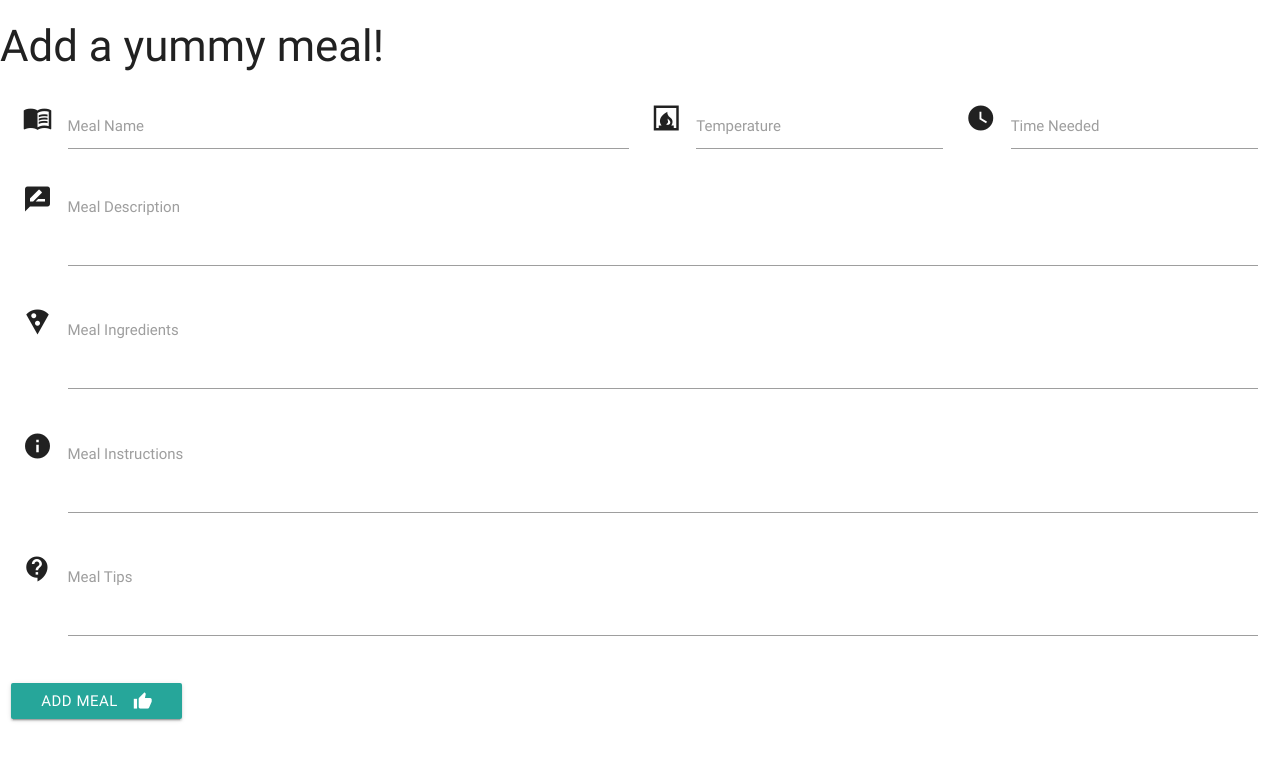
After one commit to DanArmstrong124/cook-book, a Flask app: page /add_meals in a window 1280 px wide. The commit adds this page. Shown: the top 761 px of the page. Run offline with Flask 2, Linux system fonts and the light colour scheme; data that the repository does not hold is empty; some libraries are stand-ins or nearby versions.

Commit message:
Added Form

```diff
--- a/app.py
+++ b/app.py
@@ -15,11 +15,22 @@ app.config["MONGO_URI"] = os.environ.get("MONGO_URI")
 
 mongo = PyMongo(app)
 
-
 @app.route('/')
 @app.route('/get_meals')
 def get_meals():
     return render_template("meals.html", meals=mongo.db.meals.find())
+
+@app.route('/add_meals')
+def add_meals():
+    return render_template("addmeal.html",
+    categories=mongo.db.categories.find())
+
+@app.route('/insert_meal', methods=['POST'])
+def insert_meal():
+    meals = mongo.db.meals
+    meals.insert_one(request.form)
+
+
 
 
 if __name__ == '__main__':
--- /dev/null
+++ b/templates/addmeal.html
@@ -0,0 +1,52 @@
+{% extends 'main.html' %} {% block content %}
+
+<h3>Add a yummy meal!</h3>
+
+<div class="row">
+    <form action="" method="POST" class="col s12">
+      <div class="row">
+        <div class="input-field col s6">
+          <i class="material-icons prefix">menu_book</i>
+          <input id="meal_name" name="meal_name" type="text" class="validate">
+          <label for="meal_name">Meal Name</label>
+        </div>
+        <div class="input-field col s3">
+          <i class="material-icons prefix">fireplace</i>
+          <input id="category_name" name="category_name" type="text" class="validate">
+          <label for="category_name">Temperature</label>
+        </div>
+        <div class="input-field col s3">
+          <i class="material-icons prefix">watch_later</i>
+          <input id="meal_time" name="meal_time" type="text" class="validate">
+          <label for="meal_time">Time Needed</label>
+        </div>
+        <div class="input-field col s12">
+          <i class="material-icons prefix">rate_review</i>
+          <textarea id="meal_description" name="meal_description" type="text" class="validate materialize-textarea"\></textarea>
+          <label for="meal_description">Meal Description</label>
+        </div>
+        <div class="input-field col s12">
+          <i class="material-icons prefix">local_pizza</i>
+          <textarea id="meal_ingredients" name="meal_ingredients" type="text" class="validate materialize-textarea"\></textarea>
+          <label for="meal_ingredients">Meal Ingredients</label>
+        </div>
+        <div class="input-field col s12">
+          <i class="material-icons prefix">info</i>
+          <textarea id="meal_instructions" name="meal_instructions" type="text" class="validate materialize-textarea"\></textarea>
+          <label for="meal_instructions">Meal Instructions</label>
+        </div>
+        <div class="input-field col s12">
+          <i class="material-icons prefix">contact_support</i>
+          <textarea id="meal_tips" name="meal_tips" type="text" class="validate materialize-textarea"\></textarea>
+          <label for="meal_tips">Meal Tips</label>
+        </div>
+      </div>
+        <div class="row">
+            <button class="btn waves-effect waves-light" type="submit" name="action">Add Meal
+            <i class="material-icons right">thumb_up</i>
+            </button>
+        </div>
+    </form>
+</div>
+
+{% endblock %}
--- a/templates/main.html
+++ b/templates/main.html
@@ -1,11 +1,20 @@
 <!DOCTYPE html>
 <html>
     <head>
-
+    <link href="https://fonts.googleapis.com/icon?family=Material+Icons"
+      rel="stylesheet">
+    <link rel="stylesheet" href="https://cdnjs.cloudflare.com/ajax/libs/materialize/0.100.2/css/materialize.min.css">
     </head>
     <body>
-        <h1>The Cook Book</h1>
         {% block content %}
         {% endblock %}
+        <script src="https://cdnjs.cloudflare.com/ajax/libs/jquery/3.5.1/jquery.min.js" integrity="sha256-9/aliU8dGd2tb6OSsuzixeV4y/faTqgFtohetphbbj0=" crossorigin="anonymous"></script>
+        <script src="https://cdnjs.cloudflare.com/ajax/libs/materialize/0.100.2/js/materialize.min.js"></script>
+        <script type="text/javascript">
+          $(document).ready(function(){
+                $('.collapsible').collapsible();
+                $('select').formSelect();
+          });
+        </script>
     </body>
 </html>
```
Also changed, not shown: templates/meals.html (+13 -9 lines), 1 other file.
